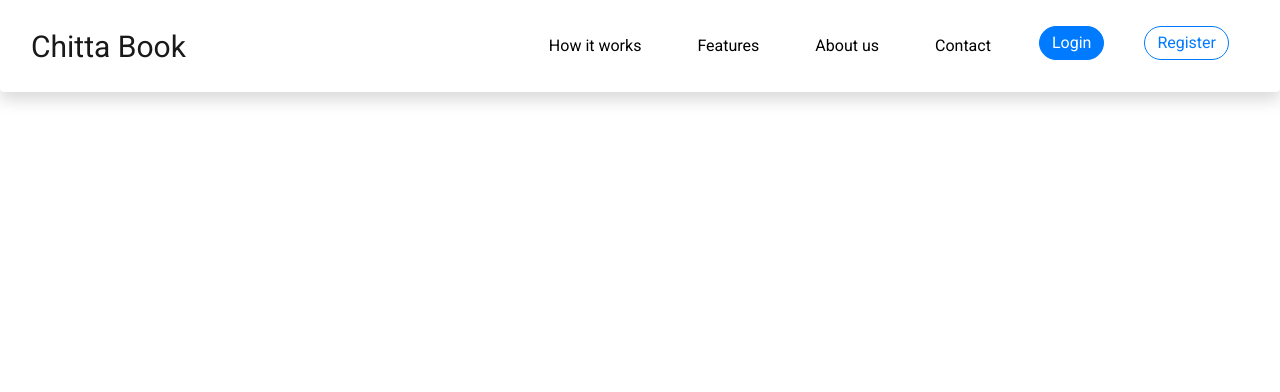
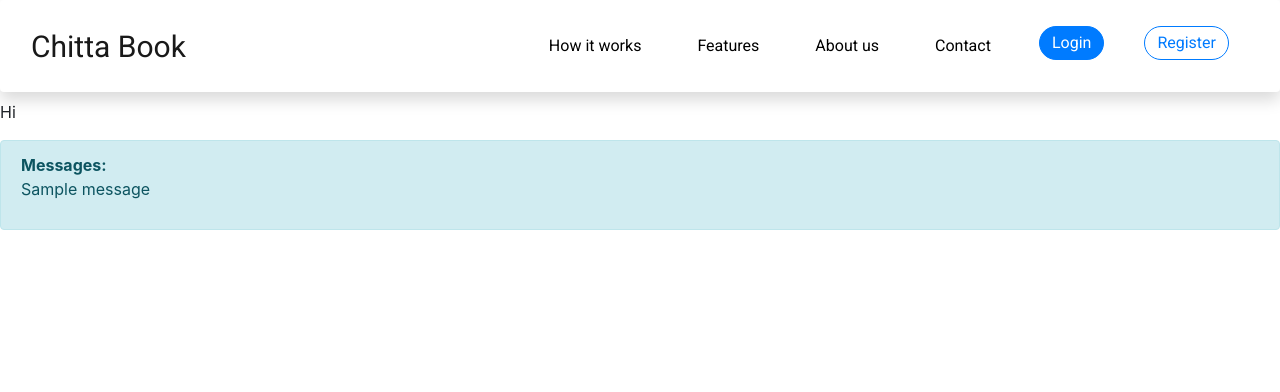
Before and after one commit to rajeevreddyms5/capstone, a Django app: page /home/ in a window 1280 px wide. Shown: the top 392 px of the page. Run offline with Django 4.2, Linux system fonts and the light colour scheme; tables that the repository leaves empty hold one stand-in row (values such as "Sample post"); one stand-in notice (Sample message) is shown; some libraries are stand-ins or nearby versions; some web fonts are replaced.

Commit message:
just saving

```diff
--- a/capstone/settings.py
+++ b/capstone/settings.py
@@ -66,7 +66,8 @@ ACCOUNT_USER_MODEL_USERNAME_FIELD = None
 ACCOUNT_EMAIL_REQUIRED = True
 ACCOUNT_USERNAME_REQUIRED = False
 ACCOUNT_AUTHENTICATION_METHOD = 'email'
-ACCOUNT_EMAIL_VERIFICATION = 'none'
+ACCOUNT_EMAIL_VERIFICATION = 'optional'
+ACCOUNT_EMAIL_CONFIRMATION_EXPIRE_DAYS = 7
 
 # multiple email accounts disable
 ACCOUNT_CHANGE_EMAIL = True
--- a/chittabook/templates/chittabook/home.html
+++ b/chittabook/templates/chittabook/home.html
@@ -1,10 +1,24 @@
 {% extends "Chittabook/layout.html" %}
 {% load static %}
+{% load i18n %}
 
 {% block body %}
     <!-- Header Start -->
-    <div>
+    <div style="padding-top: 100px">
         <p> Hi </p>
     </div>
     <!-- Header End -->
+
+    <!-- messages -->
+    {% if messages %}
+        <div class="alert alert-info">
+        <strong>{% trans "Messages:" %}</strong>
+        <ul class="list-unstyled">
+            {% for message in messages %}
+            <li>{{message}}</li>
+            {% endfor %}
+        </ul>
+        </div>
+    {% endif %}
+
 {% endblock %}
```
Also changed, not shown: db.sqlite3.
